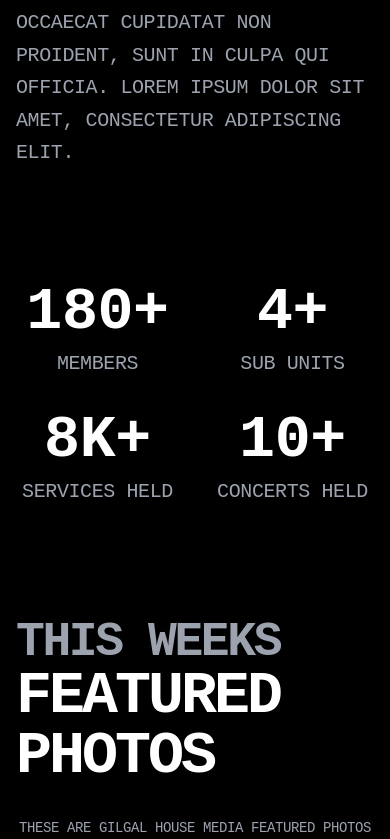
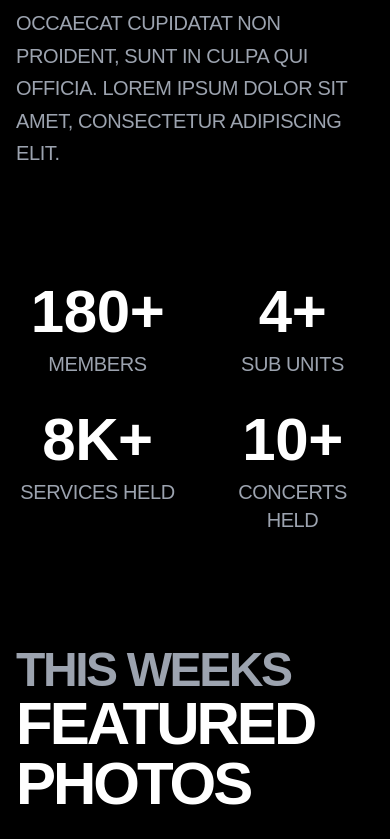
Before and after one commit to T4910/ghm, a Next.js app: page / in a window 390 px wide. Shown: the part 1158-1997 px from the top of the page. Built offline with nearby package versions, Linux system fonts and the light colour scheme; a web font is replaced by a local one.

Commit message:
✨add new font

```diff
--- a/src/app/layout.tsx
+++ b/src/app/layout.tsx
@@ -1,5 +1,5 @@
 import type { Metadata } from 'next'
-import { Inter, Roboto_Mono, Tiny5 } from 'next/font/google'
+import { Inter, Roboto_Mono, Space_Grotesk, Tiny5 } from 'next/font/google'
 import './globals.css'
 
 const inter = Inter({
@@ -20,6 +20,12 @@ const robotoMono = Roboto_Mono({
   variable: '--font-roboto-mono'
 })
 
+const grotesk = Space_Grotesk({
+  weight: '400',
+  subsets: ['latin'],
+  variable: '--font-grotesk'
+})
+
 
 export const metadata: Metadata = {
   title: 'Gilgal House Media',
@@ -33,7 +39,7 @@ export default function RootLayout({
 }) {
   return (
     <html lang="en" className="dark">
-      <body className={`${tiny.variable} ${inter.variable} ${robotoMono.variable} bg-black text-white min-h-screen`}>
+      <body className={`${tiny.variable} ${inter.variable} ${robotoMono.variable} ${grotesk.variable} bg-black text-white min-h-screen`}>
         {children}
       </body>
     </html>
--- a/src/app/page.tsx
+++ b/src/app/page.tsx
@@ -15,11 +15,13 @@ export default function Home() {
       <main>
         <ServiceTimes />
         <Hero />
-        <MissionVision />
-        <Stats />
-        <FeaturedPhotos />
-        <SubUnits />
-        <FAQ />
+        <div className="font-grotesk">
+          <MissionVision />
+          <Stats />
+          <FeaturedPhotos />
+          <SubUnits />
+          <FAQ />
+        </div>
       </main>
       <Footer />
     </div>
--- a/src/components/featured-photos.tsx
+++ b/src/components/featured-photos.tsx
@@ -5,8 +5,8 @@ export function FeaturedPhotos() {
     <section className="py-16 px-4">
       <div className="space-y-8">
         <div>
-          <h2 className="text-5xl tracking-tighter text-gray-400  font-extrabold">THIS WEEKS</h2>
-          <h1 className="text-6xl md:text-7xl lg:text-8xl  tracking-tighter mb-8 font-extrabold">FEATURED PHOTOS</h1>
+          <h2 className="text-5xl tracking-tighter text-gray-400  font-bold">THIS WEEKS</h2>
+          <h1 className="text-6xl md:text-7xl lg:text-8xl  tracking-tighter mb-8 font-bold">FEATURED PHOTOS</h1>
           <p className="text-sm text-center text-gray-400">
             THESE ARE GILGAL HOUSE MEDIA FEATURED PHOTOS 20/02/2024
           </p>
--- a/src/components/stats.tsx
+++ b/src/components/stats.tsx
@@ -10,7 +10,7 @@ export function Stats() {
     <div className="grid grid-cols-2 md:grid-cols-4 gap-8 px-4 py-12">
       {stats.map((stat, index) => (
         <div key={index} className="text-center">
-          <div className="text-6xl font-bold md:text-5xl mb-2">{stat.value}</div>
+          <div className="text-6xl font-bold md:text-5xl mb-2 font-grotesk">{stat.value}</div>
           <div className="text-xl text-gray-400">{stat.label}</div>
         </div>
       ))}
--- a/src/components/sub-units.tsx
+++ b/src/components/sub-units.tsx
@@ -29,7 +29,7 @@ export function SubUnits() {
     <section className="py-16 px-4">
       <div className="space-y-8">
         <div>
-          <h2 className="text-6xl md:text-7xl lg:text-8xl mb-8 font-extrabold">OUR<br />SUB UNITS</h2>
+          <h2 className="text-5xl md:text-7xl lg:text-8xl mb-8 font-bold tracking-tight">OUR<br />SUB UNITS</h2>
           <p className=" text-gray-400">
             GILGAL HOUSE MEDIA IS BROKEN DOWN INTO VARIOUS SUB-UNITS WHICH INCLUDE THE FOLLOWING
           </p>
--- a/tailwind.config.ts
+++ b/tailwind.config.ts
@@ -82,6 +82,7 @@ export default {
 		fontFamily: {
 			tiny: ['tiny5', 'inter', 'sans-serif'],
 			roboto: ['roboto_mono', 'monospace'],
+			grotesk: ['space_grotesk', 'sans-serif']
 		},
   	}
   },
```
